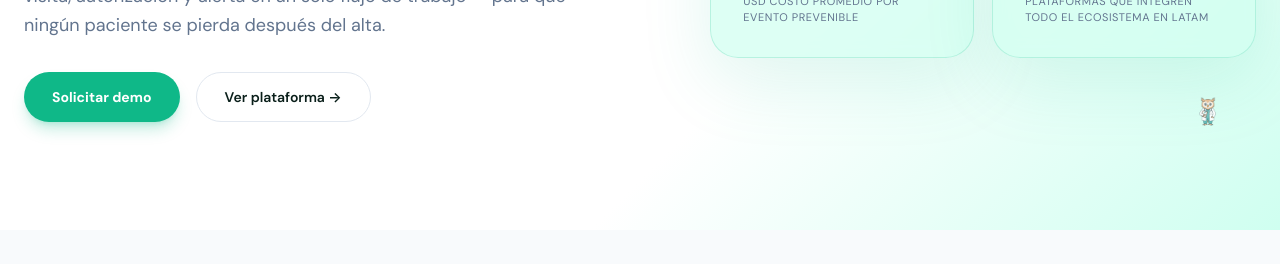
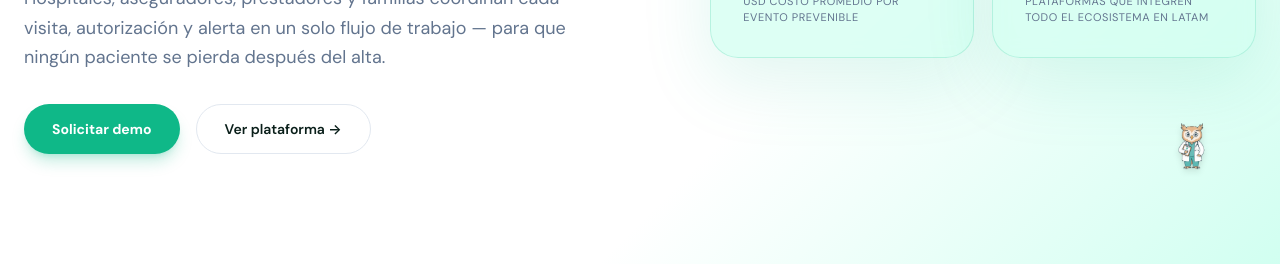
Before and after one commit to olgahealth/pilot-front, a Next.js app: page / in a window 1280 px wide. Shown: the part 460-724 px from the top of the page. Built offline with nearby package versions, Linux system fonts and the light colour scheme; no server answers; a web font is replaced by a local one.

Commit message:
feat: Bohu 128px + floating animation + speech bubble on hover/click

```diff
--- a/src/features/home/components/Hero.tsx
+++ b/src/features/home/components/Hero.tsx
@@ -1,4 +1,7 @@
-import React from 'react';
+"use client";
+
+import React, { useState } from 'react';
+import { motion, AnimatePresence } from 'framer-motion';
 
 const HERO_METRICS = [
   { id: 'metric-1', value: 'USD 14.5B', label: 'en cuidado domiciliario pagados sin verificación electrónica en NY en un año' },
@@ -8,8 +11,18 @@ const HERO_METRICS = [
 ];
 
 const OlgaHero: React.FC = () => {
+  const [showBubble, setShowBubble] = useState(false);
+
   return (
     <div id="inicio" className="relative bg-white overflow-hidden">
+
+      {/* Keyframe flotación */}
+      <style>{`
+        @keyframes float {
+          0%, 100% { transform: translateY(0px); }
+          50%       { transform: translateY(-10px); }
+        }
+      `}</style>
 
       {/* Fondo gradiente */}
       <div aria-hidden="true" className="absolute inset-0 z-0">
@@ -101,14 +114,52 @@ const OlgaHero: React.FC = () => {
                 ))}
               </div>
 
-              {/* Mascota */}
-              <div className="flex justify-end -mt-2 pr-2">
-                <img
-                  src="/buhoolga-Photoroom.png"
-                  alt="Olga mascot"
-                  className="w-20 h-20 object-contain opacity-90"
-                />
+              {/* Bohu — guía de visibilidad clínica */}
+              <div className="flex justify-end items-end gap-4 mt-2">
+
+                {/* Burbuja de diálogo */}
+                <AnimatePresence>
+                  {showBubble && (
+                    <motion.div
+                      initial={{ opacity: 0, y: 6, scale: 0.95 }}
+                      animate={{ opacity: 1, y: 0, scale: 1 }}
+                      exit={{ opacity: 0, y: 6, scale: 0.95 }}
+                      transition={{ duration: 0.2, ease: 'easeOut' }}
+                      className="relative mb-2"
+                    >
+                      <div className="bg-white border border-[#0FB888]/30 rounded-2xl shadow-xl px-5 py-3 max-w-[220px]">
+                        <p className="text-sm font-semibold text-[#0A1F1A] leading-snug">
+                          "Hago visible el cuidado fuera del hospital."
+                        </p>
+                        <p className="text-[10px] text-slate-400 mt-1 font-medium">— Bohu, guía clínica</p>
+                      </div>
+                      {/* Flecha hacia Bohu */}
+                      <div
+                        className="absolute -bottom-2 right-6 w-4 h-4 bg-white border-b border-r border-[#0FB888]/30 rotate-45"
+                        style={{ boxShadow: '2px 2px 4px rgba(15,184,136,0.08)' }}
+                      />
+                    </motion.div>
+                  )}
+                </AnimatePresence>
+
+                {/* Búho interactivo */}
+                <button
+                  onClick={() => setShowBubble((v) => !v)}
+                  onMouseEnter={() => setShowBubble(true)}
+                  onMouseLeave={() => setShowBubble(false)}
+                  className="cursor-pointer focus:outline-none flex-shrink-0"
+                  aria-label="Bohu — guía de visibilidad clínica de OLGA"
+                  title="Bohu — guía de visibilidad clínica"
+                >
+                  <img
+                    src="/buhoolga-Photoroom.png"
+                    alt="Bohu, guía de visibilidad clínica de OLGA"
+                    className="w-32 h-32 object-contain drop-shadow-md"
+                    style={{ animation: 'float 3s ease-in-out infinite' }}
+                  />
+                </button>
               </div>
+
             </div>
 
           </div>
```
